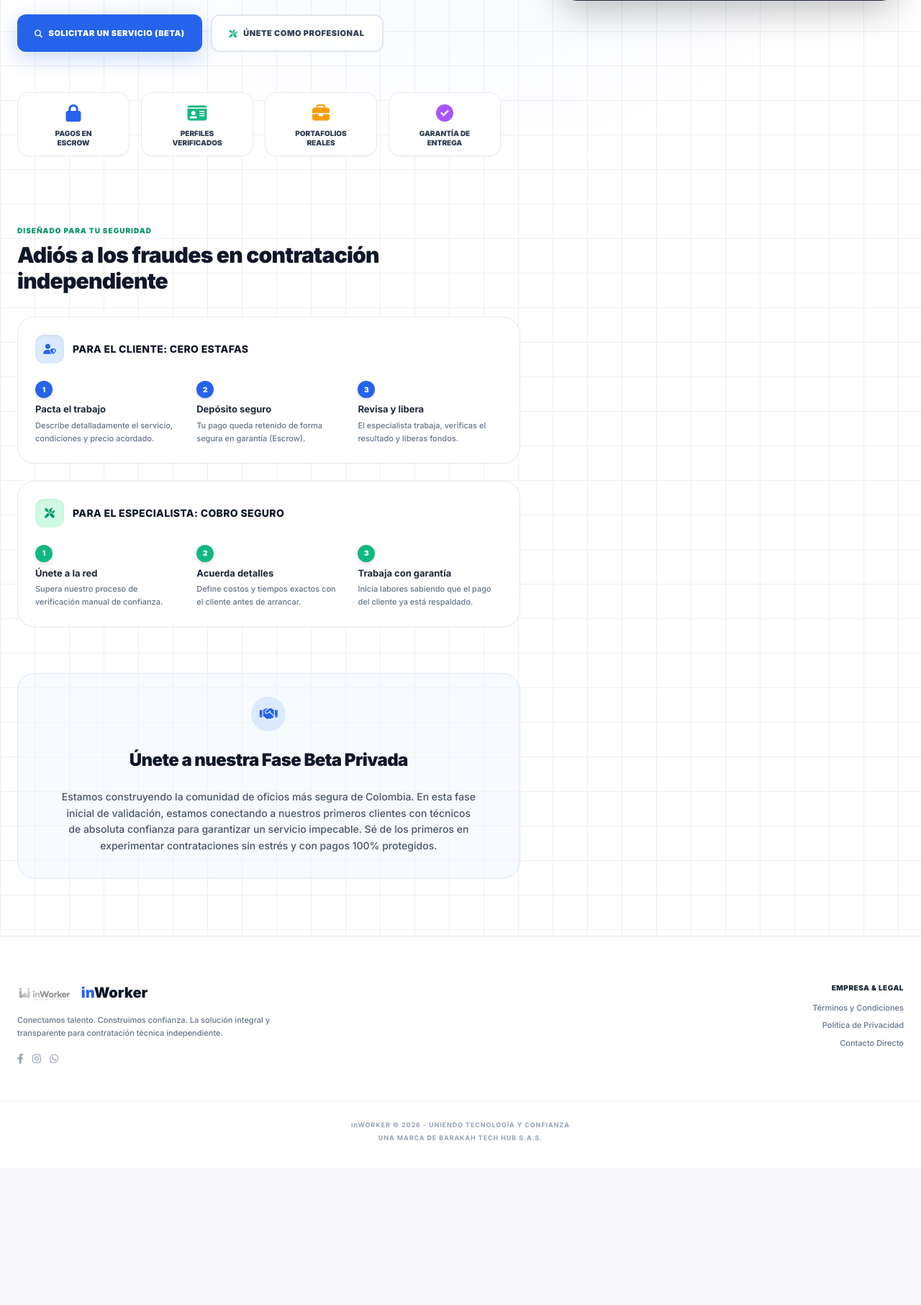
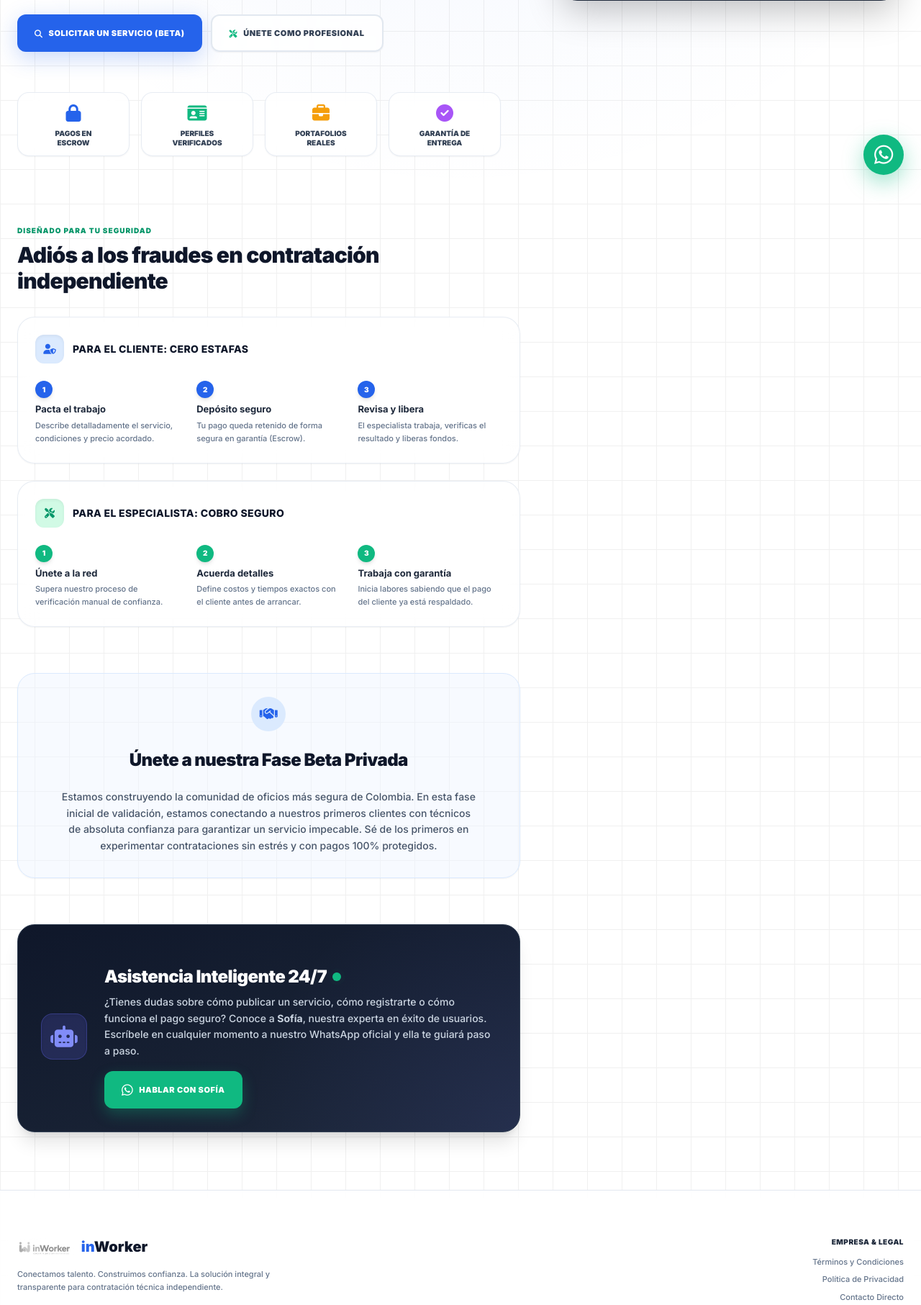
Before and after one commit to rich020383-commits/inWorker, a Flask app: page / in a window 1280 px wide. Shown: the part 533-2346 px from the top of the page at 72% size. Before the commit the page ends 2117 px from the top, so only its background shows below. Run offline with Flask 3, Linux system fonts and the light colour scheme; some libraries are stand-ins or nearby versions.

Commit message:
Add files via upload

```diff
--- a/templates/landing.html
+++ b/templates/landing.html
@@ -103,10 +103,11 @@
                     El primer marketplace en Colombia donde acuerdas el trabajo por chat y el pago se protege en garantía hasta que el servicio está terminado. Sin adelantos riesgosos, sin clientes fantasma.
                 </p>
                 <div class="flex flex-col sm:flex-row gap-3 pt-2">
-                    <a id="btn-buscar-talento" href="https://wa.me/573126427856?text=Hola,%20quiero%20solicitar%20un%20servicio%20en%20inWorker%20(Beta)" target="_blank" class="bg-blue-600 hover:bg-blue-700 text-white font-black text-[11px] uppercase tracking-wider px-6 py-4 rounded-xl shadow-[0_8px_30px_rgba(37,99,235,0.25)] text-center transition flex items-center justify-center gap-2 active:scale-95">
+                    <!-- BOTONES CORREGIDOS AL PANEL -->
+                    <a id="btn-buscar-talento" href="{{ url_for('login', action='registro', rol='Cliente') }}" class="bg-blue-600 hover:bg-blue-700 text-white font-black text-[11px] uppercase tracking-wider px-6 py-4 rounded-xl shadow-[0_8px_30px_rgba(37,99,235,0.25)] text-center transition flex items-center justify-center gap-2 active:scale-95">
                         <i class="fas fa-search"></i> Solicitar un servicio (Beta)
                     </a>
-                    <a href="https://wa.me/573126427856?text=Hola,%20quiero%20unirme%20como%20profesional%20a%20inWorker%20(Beta)" target="_blank" class="bg-white/80 backdrop-blur-sm border-2 border-slate-200 hover:border-slate-300 text-slate-700 font-black text-[11px] uppercase tracking-wider px-6 py-4 rounded-xl shadow-sm text-center transition flex items-center justify-center gap-2 active:scale-95">
+                    <a href="{{ url_for('login', action='registro', rol='Worker') }}" class="bg-white/80 backdrop-blur-sm border-2 border-slate-200 hover:border-slate-300 text-slate-700 font-black text-[11px] uppercase tracking-wider px-6 py-4 rounded-xl shadow-sm text-center transition flex items-center justify-center gap-2 active:scale-95">
                         <i class="fas fa-tools text-emerald-500"></i> Únete como profesional
                     </a>
                 </div>
@@ -213,6 +214,32 @@
                 </p>
             </div>
 
+            <!-- NUEVO BANNER: ASISTENCIA INTELIGENTE 24/7 -->
+            <div class="space-y-6 bg-gradient-to-br from-slate-900 to-slate-800 border border-slate-700 rounded-3xl p-8 shadow-xl text-center md:text-left flex flex-col md:flex-row items-center gap-6 group hover:border-indigo-500/50 transition-colors duration-500 relative overflow-hidden">
+                <div class="absolute inset-0 bg-[radial-gradient(circle_at_100%_100%,rgba(99,102,241,0.1)_0%,transparent_50%)]"></div>
+
+                <div class="w-16 h-16 shrink-0 rounded-2xl bg-indigo-500/20 text-indigo-400 flex items-center justify-center shadow-inner border border-indigo-500/30 relative z-10">
+                    <i class="fas fa-robot text-3xl"></i>
+                </div>
+                <div class="flex-1 text-white space-y-2 relative z-10">
+                    <div class="flex items-center justify-center md:justify-start gap-2">
+                        <h2 class="text-xl md:text-2xl font-black tracking-tight">Asistencia Inteligente 24/7</h2>
+                        <span class="flex h-3 w-3 relative">
+                          <span class="animate-ping absolute inline-flex h-full w-full rounded-full bg-emerald-400 opacity-75"></span>
+                          <span class="relative inline-flex rounded-full h-3 w-3 bg-emerald-500"></span>
+                        </span>
+                    </div>
+                    <p class="text-sm text-slate-300 font-medium leading-relaxed">
+                        ¿Tienes dudas sobre cómo publicar un servicio, cómo registrarte o cómo funciona el pago seguro? Conoce a <strong>Sofía</strong>, nuestra experta en éxito de usuarios. Escríbele en cualquier momento a nuestro WhatsApp oficial y ella te guiará paso a paso.
+                    </p>
+                    <div class="pt-2">
+                        <a href="https://wa.me/573126427857?text=Hola%20Sofía,%20tengo%20una%20duda%20sobre%20el%20uso%20de%20inWorker" target="_blank" class="inline-flex items-center justify-center gap-2 bg-emerald-500 hover:bg-emerald-600 text-white font-black text-[11px] uppercase tracking-wider px-6 py-3 rounded-xl shadow-[0_8px_20px_rgba(16,185,129,0.3)] transition active:scale-95">
+                            <i class="fab fa-whatsapp text-lg"></i> Hablar con Sofía
+                        </a>
+                    </div>
+                </div>
+            </div>
+
         </div>
 
         <!-- ========================================== -->
@@ -265,7 +292,7 @@
                 <div class="flex justify-center md:justify-start gap-3 text-slate-400 text-sm">
                     <a href="https://www.facebook.com/inworkeroficial" class="hover:text-blue-600 transition"><i class="fab fa-facebook-f"></i></a>
                     <a href="https://www.instagram.com/inworker.oficial" class="hover:text-pink-600 transition"><i class="fab fa-instagram"></i></a>
-                    <a href="https://wa.me/573126427856" class="hover:text-emerald-500 transition"><i class="fab fa-whatsapp"></i></a>
+                    <a href="https://wa.me/573126427857" target="_blank" class="hover:text-emerald-500 transition"><i class="fab fa-whatsapp"></i></a>
                 </div>
             </div>
 
@@ -274,7 +301,7 @@
                 <ul class="text-[11px] text-slate-500 font-medium space-y-2">
                     <li><a href="/terminos-y-condiciones" class="hover:text-blue-600 transition">Términos y Condiciones</a></li>
                     <li><a href="/privacidad" class="hover:text-blue-600 transition">Política de Privacidad</a></li>
-                    <li><a href="https://wa.me/573126427856" class="hover:text-blue-600 transition">Contacto Directo</a></li>
+                    <li><a href="https://wa.me/573126427857" target="_blank" class="hover:text-blue-600 transition">Contacto Directo</a></li>
                 </ul>
             </div>
 
@@ -287,6 +314,16 @@
             </p>
         </div>
     </footer>
+
+    <!-- BOTÓN FLOTANTE WHATSAPP GLOBAL (SOFÍA) -->
+    <a href="https://wa.me/573126427857?text=Hola%20Sofía,%20tengo%20una%20duda%20sobre%20inWorker" target="_blank" class="fixed bottom-6 right-6 z-50 bg-emerald-500 hover:bg-emerald-600 text-white w-14 h-14 rounded-full flex items-center justify-center shadow-[0_10px_30px_rgba(16,185,129,0.4)] transition-transform hover:-translate-y-1 hover:scale-105 group">
+        <i class="fab fa-whatsapp text-3xl"></i>
+        <!-- Tooltip -->
+        <span class="absolute right-16 bg-slate-900 text-white text-xs font-bold px-3 py-2 rounded-lg opacity-0 group-hover:opacity-100 transition-opacity duration-300 whitespace-nowrap pointer-events-none shadow-lg">
+            ¡Pregúntale a Sofía 24/7!
+            <div class="absolute top-1/2 -right-1 -mt-1 border-4 border-transparent border-l-slate-900"></div>
+        </span>
+    </a>
 
     <!-- ========================================== -->
     <!-- 🛠 SCRIPTS  -->
```
